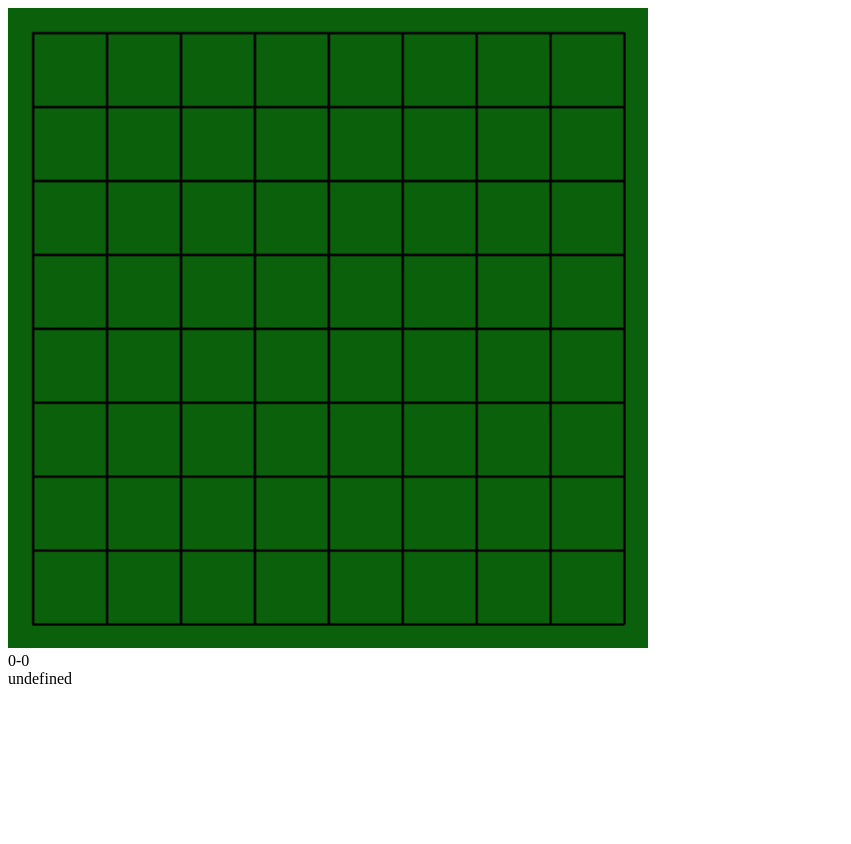
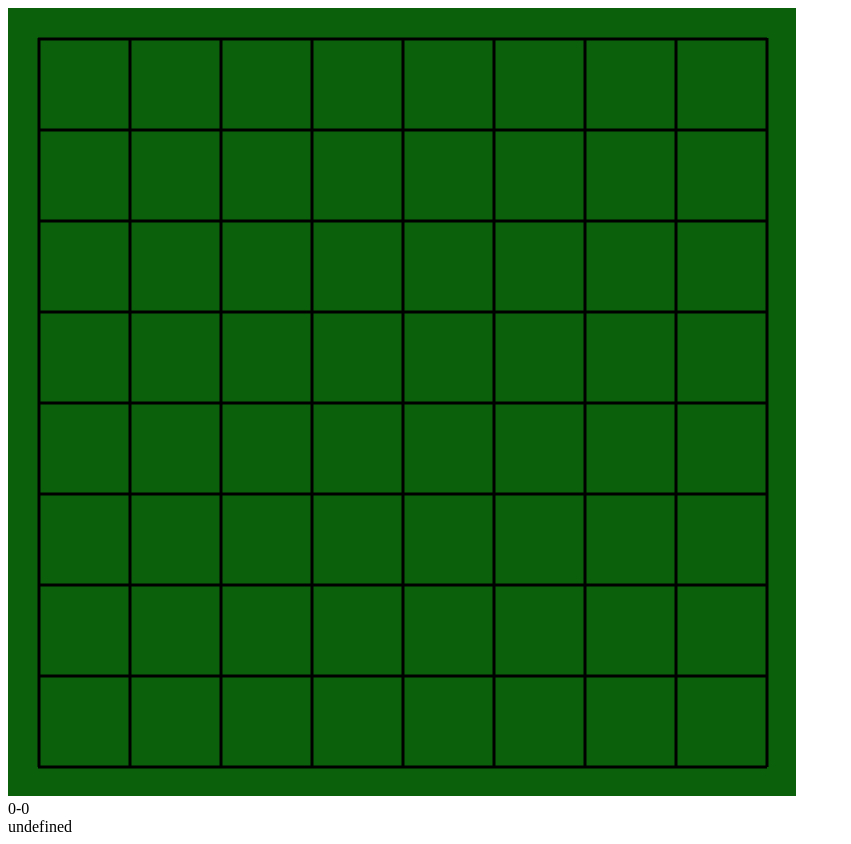
Before and after one commit to oshikiri/reversi, a website built with webpack: page javascript/index.html in a window 1280 px wide. Shown: the whole page, without its empty margins (0-851 px from the left). Before the commit the page ends 800 px from the top, so only its background shows below. Built offline with nearby package versions, Linux system fonts and the light colour scheme; what reversi-wasm would draw is missing.

Commit message:
Revert "Add responsive css"
This reverts commit f74cbfab6f45ee9d93a38f7760de80c132f22bd4.

```diff
--- a/javascript/index.html
+++ b/javascript/index.html
@@ -2,10 +2,8 @@
 <html>
   <head>
     <meta charset="utf-8" />
-    <meta name="viewport" content="width=device-width,initial-scale=1.0" />
     <title>Reversi</title>
     <link rel="icon" href="./favicon.ico" />
-    <link rel="stylesheet" type="text/css" href="style.css" />
   </head>
   <body>
     <canvas id="reversi-board"></canvas>
--- a/javascript/package.json
+++ b/javascript/package.json
@@ -4,8 +4,8 @@
   "description": "Computer reversi backed with webassembly",
   "main": "src/index.js",
   "scripts": {
-    "check:format": "prettier --check **/*.{js,html,css}",
-    "format": "prettier --write **/*.{js,html,css}",
+    "check:format": "prettier --check **/*.{js,html}",
+    "format": "prettier --write **/*.{js,html}",
     "test": "echo \"INFO: no test specified\"",
     "build": "export REVERSI_VERSION=$(git describe --tag) && webpack --config webpack.config.js --mode=production",
     "start": "export REVERSI_VERSION=$(git describe --tag) && webpack-dev-server --mode=development"
--- a/javascript/style.css
+++ /dev/null
@@ -1,16 +0,0 @@
-#reversi-board {
-  width: 100%;
-}
-
-@media screen and (orientation: landscape) {
-  #reversi-board {
-    width: 100vh;
-    height: 100%;
-  }
-}
-
-@media (min-width: 640px) {
-  #reversi-board {
-    width: 640px;
-  }
-}
--- a/javascript/webpack.config.js
+++ b/javascript/webpack.config.js
@@ -13,7 +13,6 @@ module.exports = {
       patterns: [
         { from: "index.html", to: "." },
         { from: "favicon.ico", to: "." },
-        { from: "style.css", to: "." },
       ],
     }),
     new webpack.EnvironmentPlugin({
```
